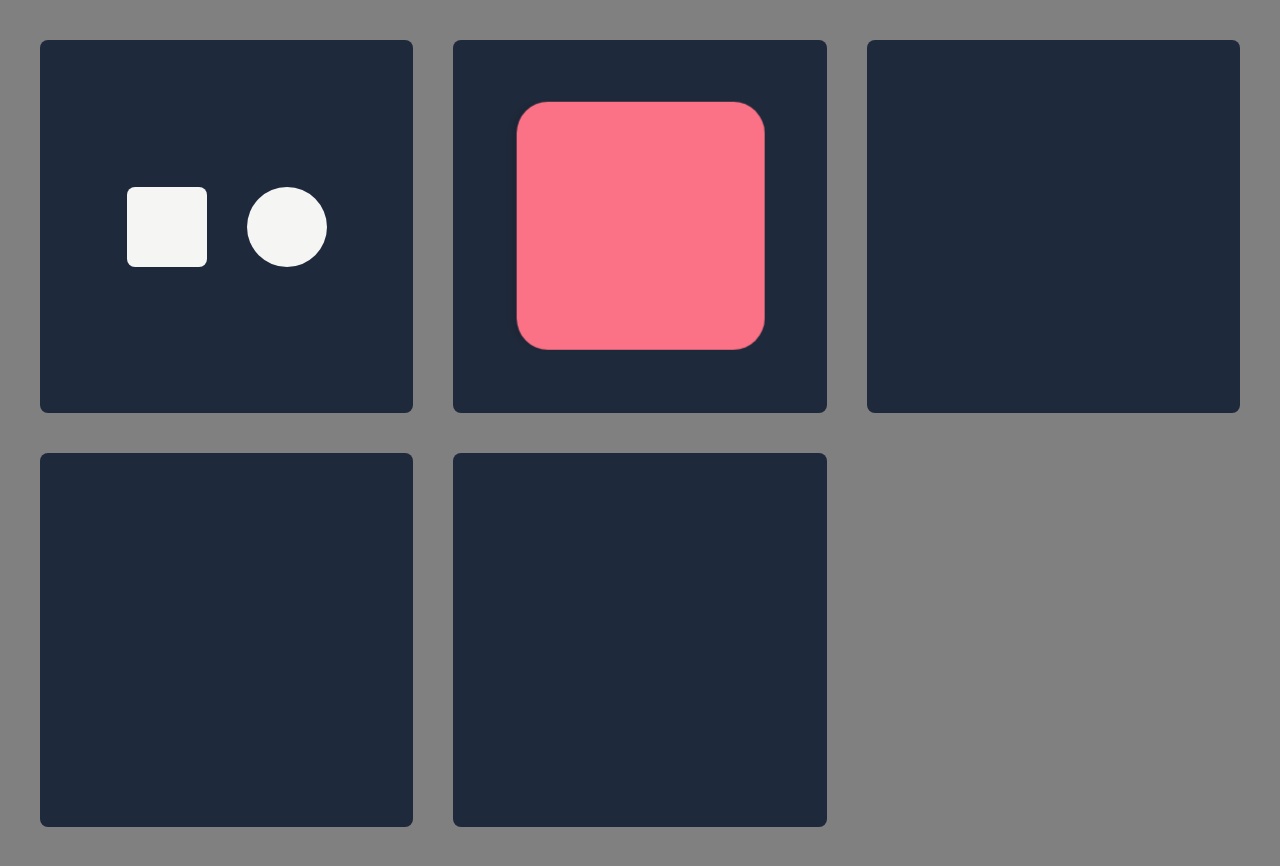
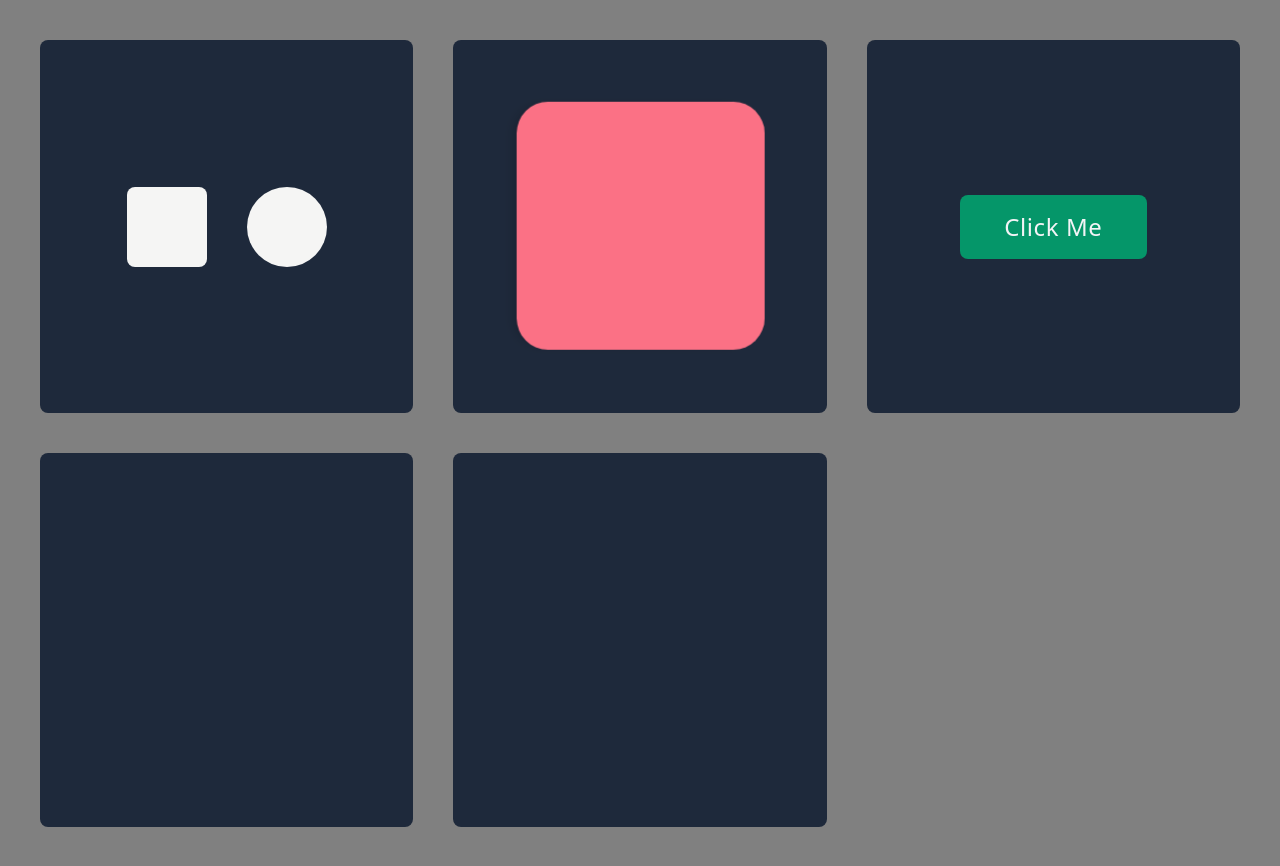
Before and after one commit to NadiasCodes/framermotion, a React (Vite) app: page / in a window 1280 px wide. Built offline with nearby package versions, Linux system fonts and the light colour scheme.

Commit message:
Learned hover and tap animation

```diff
--- a/src/App.jsx
+++ b/src/App.jsx
@@ -43,7 +43,7 @@ const App = () => {
        </motion.div>
 
 
-        {/* Shape Shifting */}
+        {/* Shape Shifting | for repeat we can set it from infinity to 1,2,3,4 etc */}
         <motion.div
         variants={gridSquareVariants}
         className="bg-slate-800 aspect-square rounded-lg justify-center flex items-center gap-10">
@@ -59,9 +59,17 @@ const App = () => {
 
         </motion.div>
 
+        {/* Hover and tap */}
         <motion.div
         variants={gridSquareVariants}
-        className="bg-slate-800 aspect-square rounded-lg justify-center flex items-center gap-10"></motion.div>
+        className="bg-slate-800 aspect-square rounded-lg justify-center flex items-center gap-10">
+
+        <motion.button
+        whileTap={{scale: 0.9}}
+        whileHover={{scale:1.1,  backgroundColor:"#d1d5db", color:"black"}}
+        transition={{bounceDamping:10, bounceStiffness:600}}
+        className="bg-emerald-600 w-1/2 py-4 rounded-lg text-2xl text-gray-100 font-light tracking-wide">Click Me</motion.button>
+          </motion.div>
 
         <motion.div
          variants={gridSquareVariants}
```
